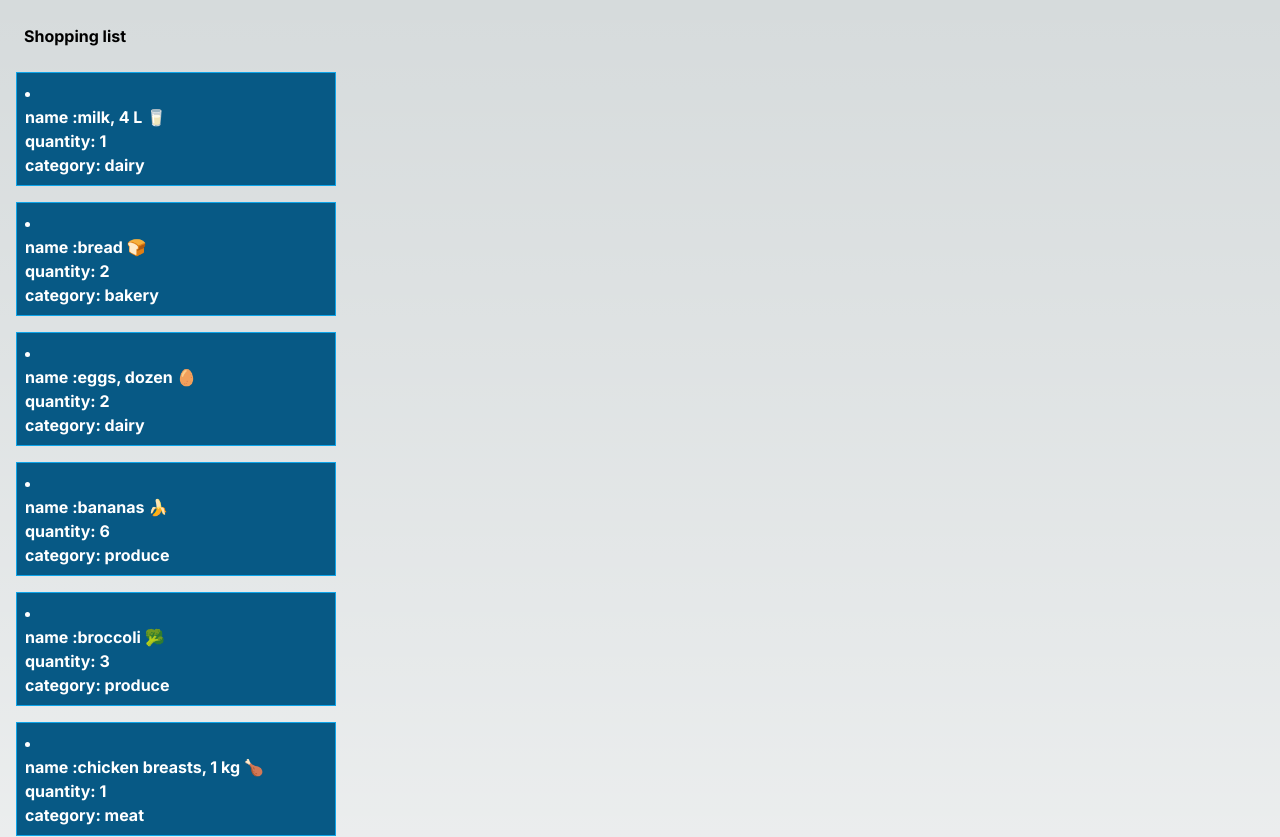
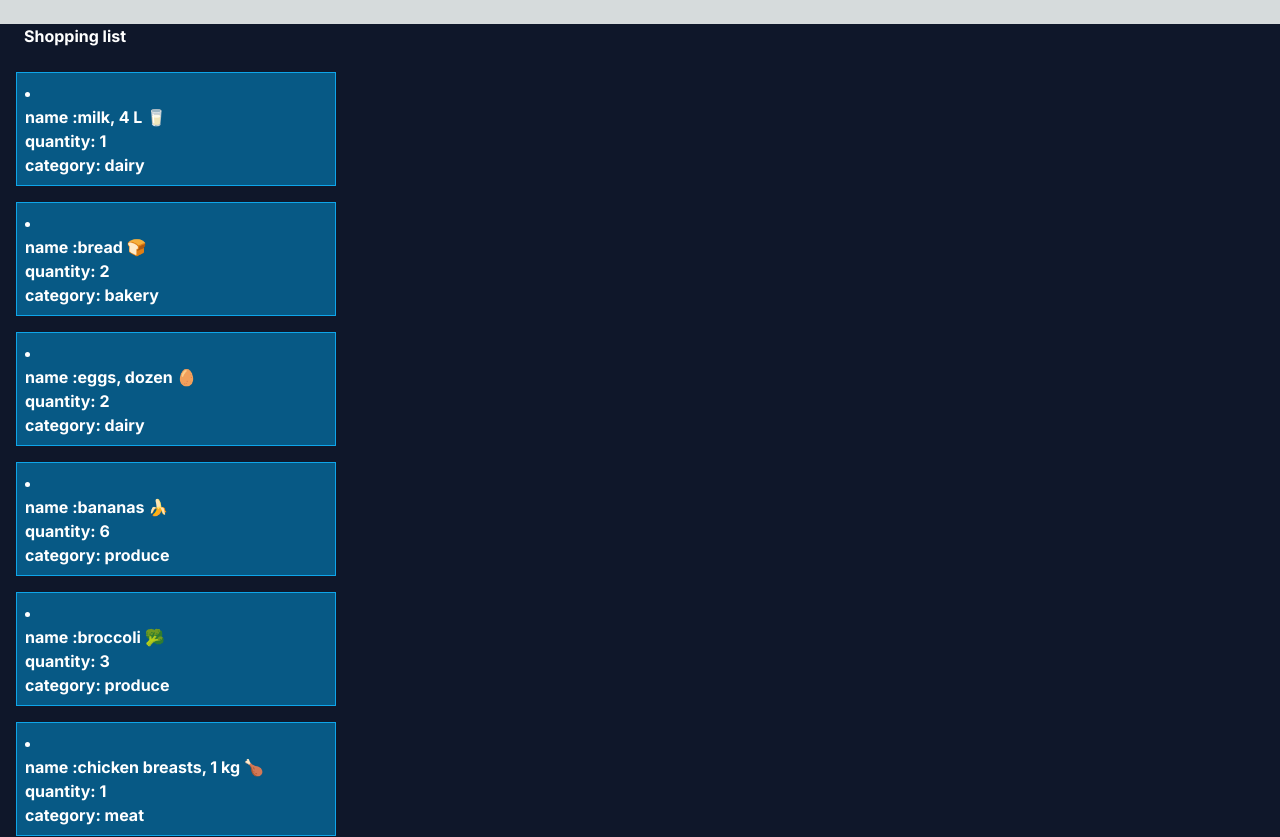
Before and after one commit to EthanCoutts17/cprg306-assignments, a Next.js app: page /Week3 in a window 1280 px wide. Shown: the top 837 px of the page. Built offline with nearby package versions, Linux system fonts and the light colour scheme.

Commit message:
updated css
i updated the css to look a bit better

```diff
--- a/app/Week3/page.js
+++ b/app/Week3/page.js
@@ -3,8 +3,10 @@ import ItemList from "./item-list";
 export default function (){
                         return(
                         <main>
-                                  <h1 className= " text-2x1 font-bold m-6 text-left text-black-800">Shopping list</h1>
+                                    <div className="bg-slate-900">
+                                  <h1 className= " text-2x1 font-bold m-6 text-left text-white">Shopping list</h1>
                                   <ItemList/>
+                                  </div>
                         </main>
                         )
 }
```
